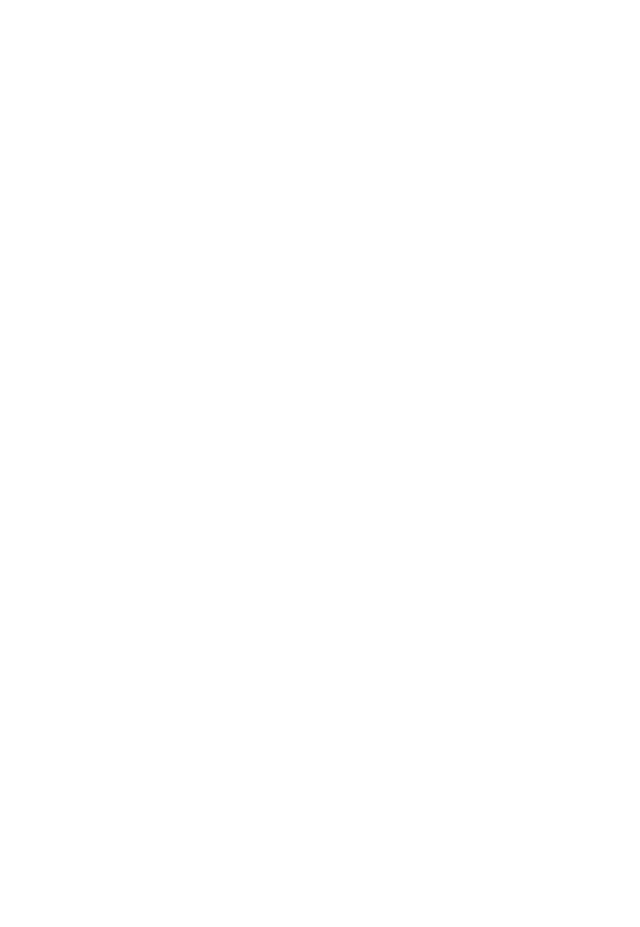
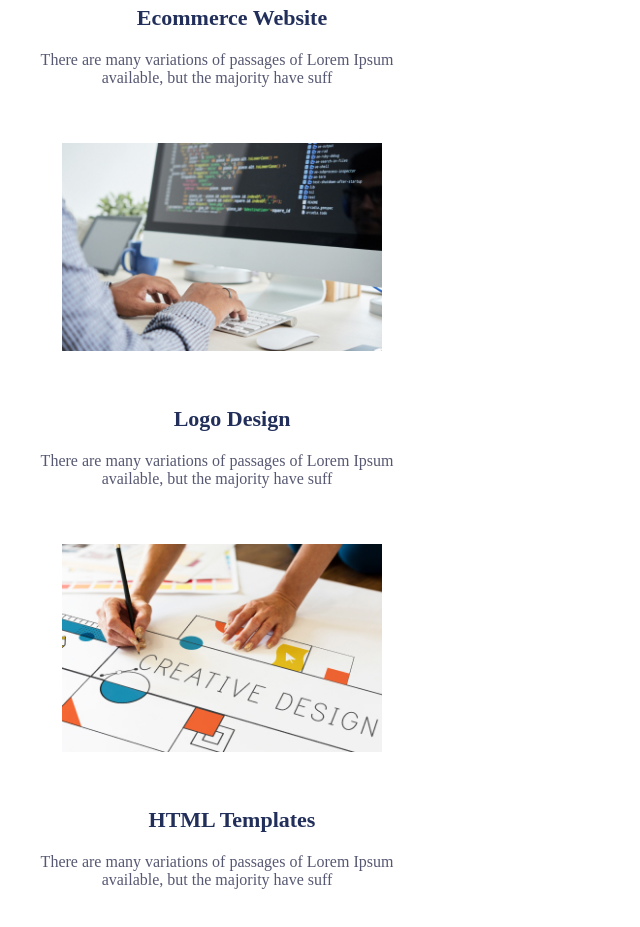
Before and after one commit to princesspooja/Subsciption_based_PortFolio_Front_end, a Next.js app: page /Romario/components/services_home in a window 1280 px wide. Before the commit this address had no page. Shown: the part 427-1354 px from the top of the page, without its empty margins (0-640 px from the left). Before the commit the page ends 800 px from the top, so only its background shows below. Built offline with nearby package versions, Linux system fonts and the light colour scheme.

Commit message:
the vercel error has been resolved

```diff
--- /dev/null
+++ b/pages/Romario/components/services_home.js
@@ -0,0 +1,59 @@
+import Image from "next/image";
+import Link from "next/link";
+
+const Services_home = () =>{
+    return(<>
+            <section className="page-content-section inner-section-gap">
+            <div className="container">
+                <div className="row">
+                    <div className="col-sm-4">
+                        <div className="services-card" id="div-services">
+                            {/* <img src="/card 1.jpg" className="card-img-top" id="img-top" /> */}
+                            <Image src="/services/card 1.jpg" className="card-img-top" id="img-top" width={330} height={218} alt="dask 1" />
+                            <h4 className="services-tittle">
+                                <Link href="/Romario/services/ecommerce-website" legacyBehavior>
+                                    <a>Ecommerce Website</a>
+                                </Link>
+                            </h4>
+
+                            <p className="card-text">There are many variations of passages of Lorem Ipsum available, but the majority have suff</p>
+
+                        </div>
+                    </div>
+                    <div className="col-sm-4">
+                        <div className="services-card" id="div-services">
+                            <Image src="/services/card 2.jpg" className="card-img-top" id="img-top" width={330} height={218} alt="dask 1" />
+                            <h4 className="services-tittle">
+                                <Link href="/Romario/services/logo-design" legacyBehavior>
+                                    <a>Logo Design</a>
+                                </Link>
+                            </h4>
+
+                            <p className="card-text">There are many variations of passages of Lorem Ipsum available, but the majority have suff</p>
+
+                        </div>
+                    </div>
+                    <div className="col-sm-4">
+                        <div className="services-card" id="div-services">
+                            <Image src="/services/card 3.jpg" className="card-img-top" id="img-top" width={330} height={218} alt="dask 1" />
+                            <h4 className="services-tittle">
+                                <Link href="/Romario/services/html-templates" legacyBehavior>
+                                    <a>HTML Templates</a>
+
+                                </Link>
+                            </h4>
+
+                            <p className="card-text">There are many variations of passages of Lorem Ipsum available, but the majority have suff</p>
+
+                        </div>
+                    </div>
+                </div>
+            </div>
+
+        </section>
+
+
+    </>)
+}
+
+export default Services_home;
--- a/pages/Romario/index.js
+++ b/pages/Romario/index.js
@@ -6,6 +6,7 @@ import Navigation from "./components/navigation";
 import Footer from "./components/footer";
 import { motion } from 'framer-motion';
 import Portfolios from "./components/portfolios";
+import Services_home from "./components/services_home";
 
 const Index = () => {
     return (<>
@@ -177,6 +178,7 @@ const Index = () => {
                 </div>
             </div>
         </div>
+        <Services_home />
 
         <section className="job_experience" >
             <div className="container">
--- a/styles/globals.css
+++ b/styles/globals.css
@@ -1290,6 +1290,7 @@ margin-bottom: 20px;
   .blog-image {
     border-radius: 8px;
     max-width: 100%;
+    width: 100%;
   }
 
   .sidebar-area{
```
Also changed, not shown: pages/Romario/blog.js (+14 -14 lines).
